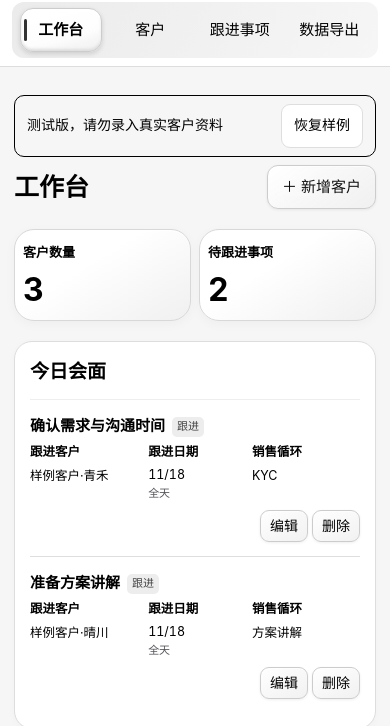
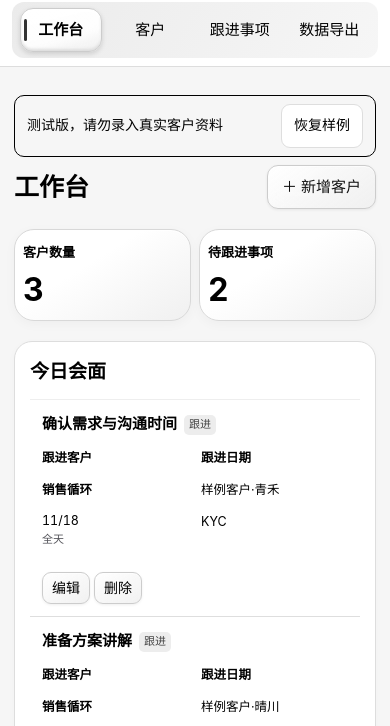
Before and after one commit to kakit227/crm-mobile-trial, a plain HTML site: page index.html in a window 390 px wide. Shown: the part 75-801 px from the top of the page. Drawn offline with Linux system fonts and the light colour scheme.

Commit message:
Restore mobile motion and improve narrow layouts

```diff
--- a/index.html
+++ b/index.html
@@ -711,17 +711,22 @@ dialog.stage-help-dialog::backdrop{background:rgba(0,0,0,.32);backdrop-filter:no
 .trial-banner button{min-height:44px}
 @media (hover:none) and (pointer:coarse){
  #rows :is(.client-name,.actions button){touch-action:manipulation}
- #rows .record-hover::before,#rows .record-hover::after{display:none}
- dialog[data-editor][open],dialog[data-editor]::backdrop,
- dialog[data-editor] :is(.gender-menu,.task-calendar,.birthday-panel,.phone-menu,.client-search-panel,.schedule-time-panel){
-  -webkit-backdrop-filter:none!important;backdrop-filter:none!important
- }
- dialog[data-editor][open]{background:var(--appearance-surface,#fafafa)}
- #rows .actions button{transition-property:transform}
-}
-@media (hover:none) and (pointer:coarse) and (prefers-reduced-motion:no-preference){
- dialog[data-editor][open],#rows .client-more:not([hidden]){animation:trial-touch-enter .14s ease-out}
- @keyframes trial-touch-enter{from{transform:translateY(4px);opacity:.75}to{transform:translateY(0);opacity:1}}
+}
+@media(max-width:540px){
+ :root{--narrow-card-space:12px}
+ #rows article:is(.client-listing,.task-record){padding:var(--narrow-card-space);overflow-wrap:anywhere}
+ body[data-page="client"] #rows .client-listing .client-summary,
+ #rows .task-record .task-metadata{grid-template-columns:repeat(2,minmax(0,1fr));gap:var(--narrow-card-space)}
+ body[data-page="client"] #rows .client-summary>:is(.client-name,span:last-child){grid-column:1/-1}
+ #rows article.task-record{grid-template-columns:minmax(0,1fr);gap:var(--narrow-card-space)}
+ #rows article.task-record>.actions{grid-column:1;grid-row:4;justify-self:start;flex-direction:row}
+ #rows .actions,dialog[data-editor] form>.actions{flex-wrap:wrap;gap:var(--narrow-card-space)}
+ #rows :is(.client-name,.actions button),dialog[data-editor] form>.actions button{min-height:44px}
+ dialog[data-editor] #fields{row-gap:var(--narrow-card-space)}
+}
+@media(max-width:360px){
+ body[data-page="client"] #rows .client-listing .client-summary,
+ #rows .task-record .task-metadata{grid-template-columns:minmax(0,1fr)}
 }
 </style>
 
@@ -2179,8 +2184,9 @@ let motion;
  if(clock.parentElement!==brand)brand.append(clock);
  if(compact){
    const buttonBox=backup.getBoundingClientRect(),brandBox=brand.getBoundingClientRect();
-   clock.style.left=(buttonBox.left+buttonBox.width/2-brandBox.left)+'px';
- }else clock.style.removeProperty('left');
+   const left=(buttonBox.left+buttonBox.width/2-brandBox.left)+'px';
+   if(clock.style.left!==left)clock.style.left=left;
+ }else if(clock.style.left)clock.style.removeProperty('left');
 }
 
 let geometryFrame=0;
```
